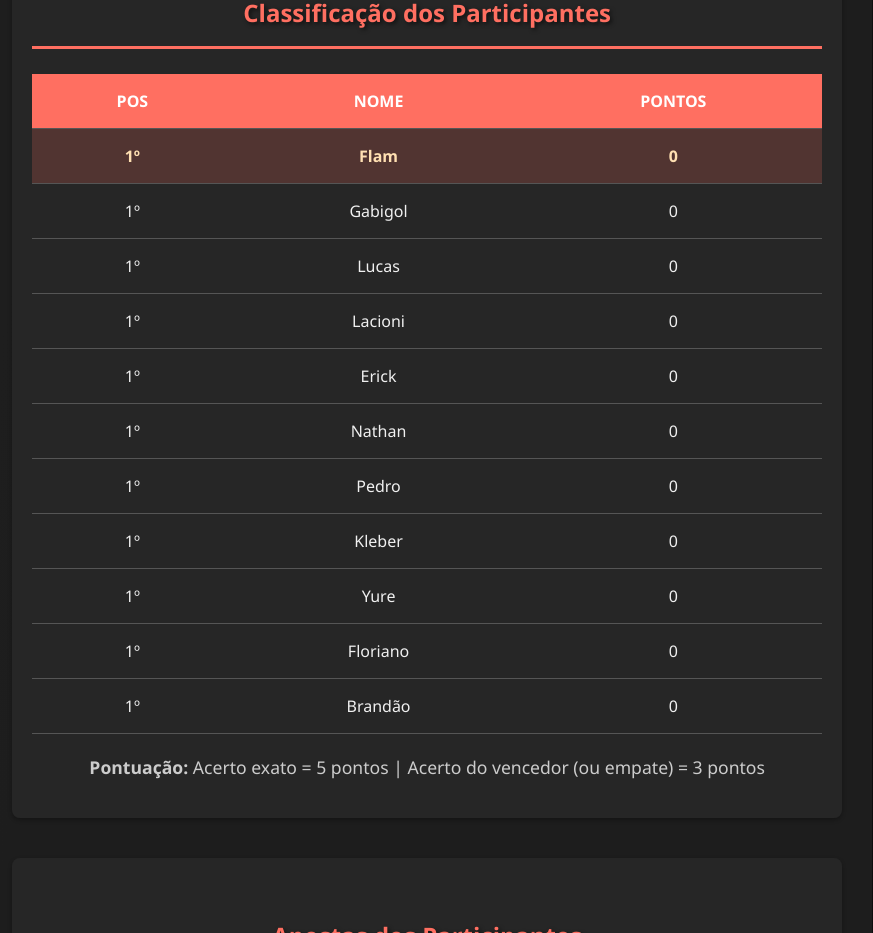
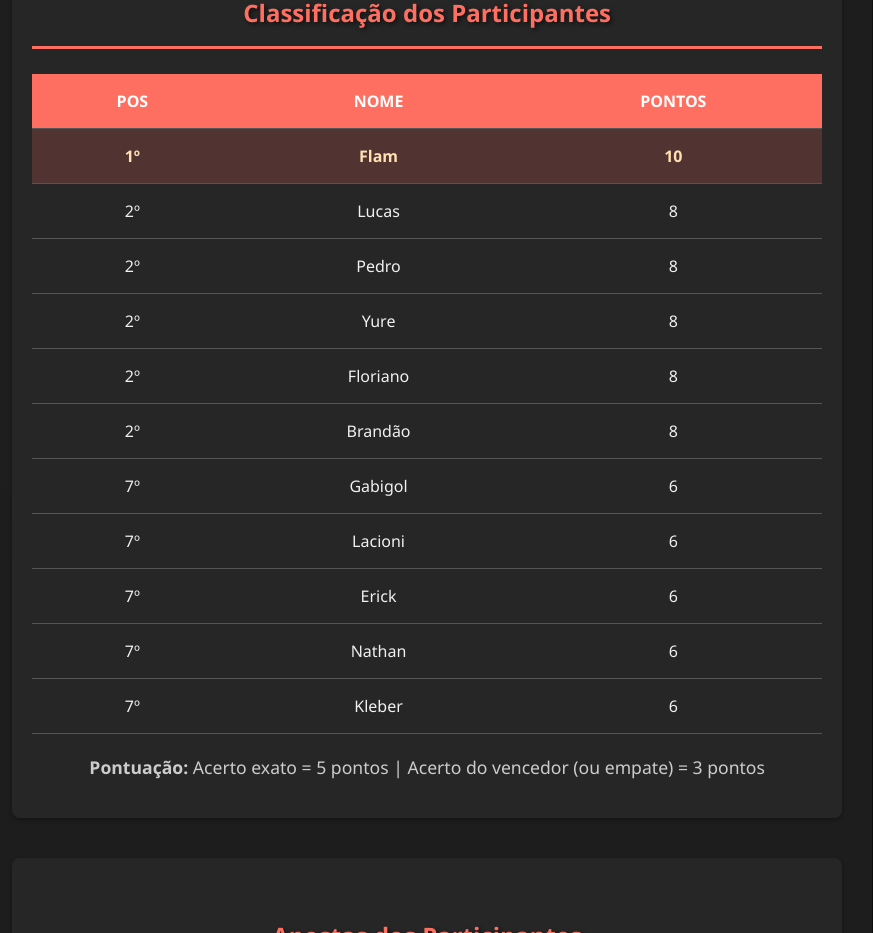
Before and after one commit to JefersonSmith/bolao-mundial, a React (Vite) app: page / in a window 1280 px wide. Shown: the part 880-1813 px from the top of the page, without its empty margins (221-1094 px from the left). Built offline with nearby package versions, Linux system fonts and the light colour scheme.

Commit message:
rodada 1

```diff
--- a/src/App.jsx
+++ b/src/App.jsx
@@ -21,17 +21,17 @@ function App() {
 
   // Classificação dos participantes (iniciando com 0 pontos)
   const participantsClassification = [
-    { id: 1, name: 'Flam', points: 0 },
-    { id: 2, name: 'Gabigol', points: 0 },
-    { id: 3, name: 'Lucas', points: 0 },
-    { id: 4, name: 'Lacioni', points: 0 },
-    { id: 5, name: 'Erick', points: 0 },
-    { id: 6, name: 'Nathan', points: 0 },
-    { id: 7, name: 'Pedro', points: 0 },
-    { id: 8, name: 'Kleber', points: 0 },
-    { id: 9, name: 'Yure', points: 0 },
-    { id: 10, name: 'Floriano', points: 0 },
-    { id: 11, name: 'Brandão', points: 0 }
+    { id: 1, name: 'Flam', points: 10 },
+    { id: 2, name: 'Gabigol', points: 6 },
+    { id: 3, name: 'Lucas', points: 8 },
+    { id: 4, name: 'Lacioni', points: 6 },
+    { id: 5, name: 'Erick', points: 6 },
+    { id: 6, name: 'Nathan', points: 6 },
+    { id: 7, name: 'Pedro', points: 8 },
+    { id: 8, name: 'Kleber', points: 6 },
+    { id: 9, name: 'Yure', points: 8 },
+    { id: 10, name: 'Floriano', points: 8 },
+    { id: 11, name: 'Brandão', points: 8 }
 
   ];
 
```
